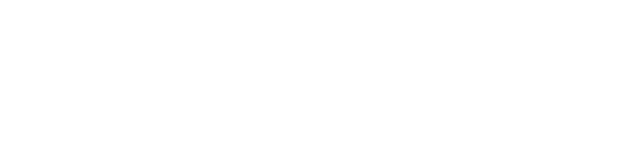
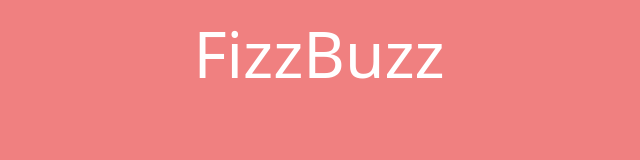
Before and after one commit to EnricoClem/FizzBuzz, a plain HTML site: page index.html in a window 1280 px wide. Shown: the whole page, without its empty margins (321-961 px from the left). Drawn offline with nearby package versions, Linux system fonts and the light colour scheme.

Commit message:
ADD - style base documents

```diff
--- a/index.html
+++ b/index.html
@@ -3,10 +3,18 @@
 <head>
     <meta charset="UTF-8">
     <meta name="viewport" content="width=device-width, initial-scale=1.0">
+    <link href="https://cdn.jsdelivr.net/npm/bootstrap@5.3.3/dist/css/bootstrap.min.css" rel="stylesheet" integrity="sha384-QWTKZyjpPEjISv5WaRU9OFeRpok6YctnYmDr5pNlyT2bRjXh0JMhjY6hW+ALEwIH" crossorigin="anonymous">
+    <link rel="stylesheet" href="style.css">
     <title>FizzBuzz</title>
 </head>
 <body>
 
+    <main>
+        <div class="container text-center">
+            <h1 class="display-3 m-3">FizzBuzz</h1>
+        </div>
+    </main>
+
     <script src="./app.js"></script>
 </body>
 </html>
--- /dev/null
+++ b/style.css
@@ -0,0 +1,4 @@
+body {
+    background-color: lightcoral;
+    color: white;
+}
```
Also changed, not shown: app.js (line endings or trailing spaces).
